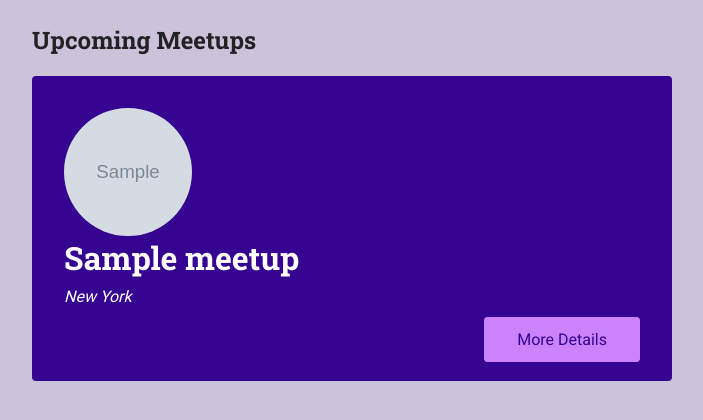
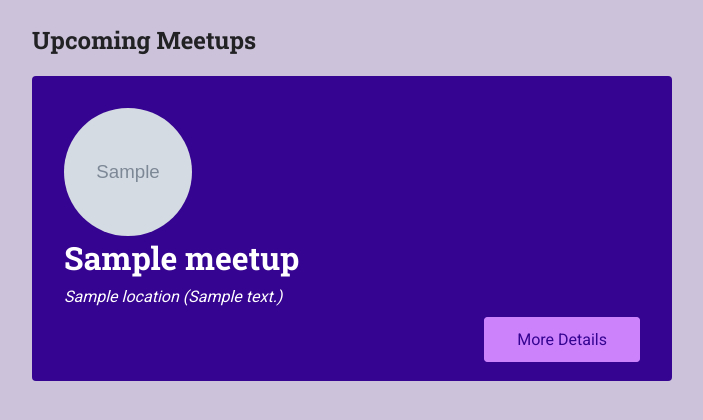
Before and after one commit to VirgSam/Pythonic-Journey, a Django app: page /meetups/ in a window 1280 px wide. Shown: the part 250-670 px from the top of the page, without its empty margins (288-991 px from the left). Run offline with Django 4.2, Linux system fonts and the light colour scheme; tables that the repository leaves empty hold one stand-in row (values such as "Sample post"); grey boxes marked "Sample" are stand-in pictures.

Commit message:
Update Index.html meetup.location

```diff
--- a/udemy/max_sch/django_project_site/meetups/templates/meetups/index.html
+++ b/udemy/max_sch/django_project_site/meetups/templates/meetups/index.html
@@ -23,7 +23,7 @@ We have great meetup events coming up!
     </h2>
     <ol>
         {% for meetup in meetups %}
-            {% include 'meetups/includes/meetup-item.html' with title=meetup.title location="New York" slug=meetup.slug image=meetup.image.url %}
+            {% include 'meetups/includes/meetup-item.html' with title=meetup.title location=meetup.location slug=meetup.slug image=meetup.image.url %}
         {% endfor %}
     </ol>
 </section>
```
